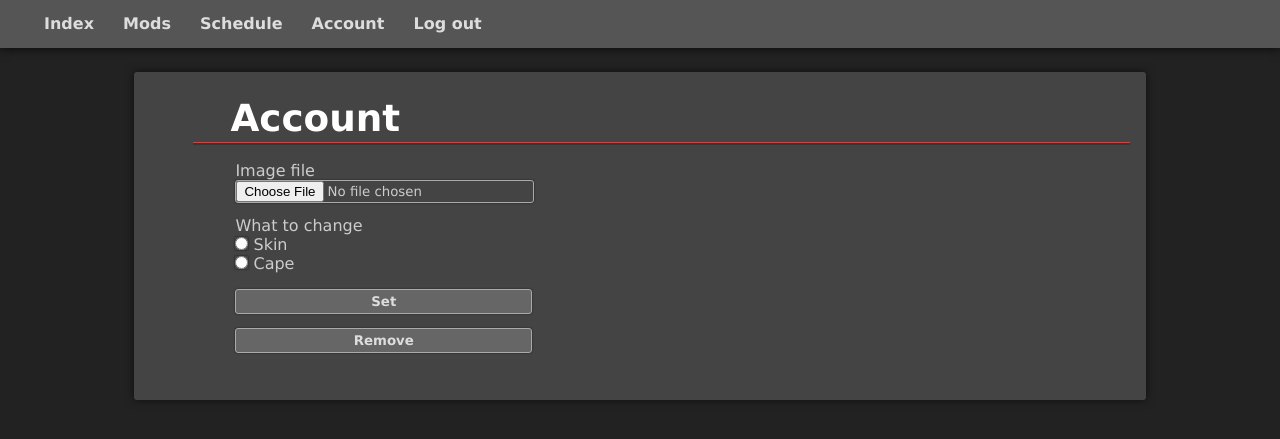
After one commit to cc-ru/ut2-site, a Flask app: page /account in a window 1280 px wide. The commit adds this page. Shown: the top 439 px of the page. Run offline with Flask 2, Linux system fonts and the light colour scheme; the visitor is signed in with stand-in values (Sample User, id 1); some libraries are stand-ins or nearby versions.

Commit message:
Add the account page

```diff
--- a/ut2_site/main.py
+++ b/ut2_site/main.py
@@ -1,8 +1,13 @@
 import hashlib
 
 from flask import Flask, g
-from wtforms import Form, StringField, PasswordField, validators
+from flask_uploads import UploadSet, configure_uploads, patch_request_class
+from flask_wtf import FlaskForm
+from flask_wtf.file import FileField, FileRequired, FileAllowed
 from pymongo import MongoClient
+from werkzeug.utils import secure_filename
+from wtforms import Form, StringField, PasswordField, validators, \
+    SubmitField, RadioField, ValidationError
 
 app = Flask(__name__)
 app.config.from_object(__name__)
@@ -10,20 +15,46 @@ app.config.from_object(__name__)
 app.config.update(dict(
     SECRET_KEY='_h{\x12\xa3\xce\xAdf\xa4H\x07\x9a\xa0\xea\n\xe0`\xec?+Q\x13\x17Hy\xafC#\x19\xcc\xc5MN',
     DB_URL='mongodb://127.0.0.1:27017',
-    SALT='\x14\x15\x99\x9b\xcf\xe7\xe1J\xda=dcM6\x1f\xc7\xb5\xe0\x80\x90\xd6\xed\x03\xa0\xd6\xfa\x99\x9d6r\x00\x02f\x00\xd3\x93\x10j\xb9$\x17%\xee\xe8C;\xf8\xba'
+    SALT=('\x14\x15\x99\x9b\xcf\xe7\xe1J\xda=dcM6\x1f\xc7\xb5\xe0\x80\x90\xd6'
+          '\xed\x03\xa0\xd6\xfa\x99\x9d6r\x00\x02f\x00\xd3\x93\x10j\xb9$\x17%'
+          '\xee\xe8C;\xf8\xba'),
+    UPLOAD_DIR='/tmp/imagedata/'
 ))
 
+patch_request_class(app, 32 * 1024)
 
-class RegisterForm(Form):
+png_images = UploadSet('pngimages', ('png',),
+                       lambda app: app.config['UPLOAD_DIR'])
+
+configure_uploads(app, (png_images,))
+
+
+class RegisterForm(FlaskForm):
     username = StringField('Username', [validators.Length(min=3, max=25)])
     password = PasswordField('Password', [validators.DataRequired()])
     confirm = PasswordField('Repeat password', [
         validators.EqualTo('password', 'Passwords must match')])
 
 
-class LoginForm(Form):
+class LoginForm(FlaskForm):
     username = StringField('Username', [validators.DataRequired()])
     password = PasswordField('Password', [validators.DataRequired()])
+
+
+class AccountForm(FlaskForm):
+    image = FileField('Image file', [FileAllowed(png_images,
+                                                  'Unsupported image type')])
+    subject = RadioField('What to change', [validators.DataRequired()],
+                         choices=[
+                             ('skin', 'Skin'),
+                             ('cape', 'Cape')
+                         ])
+    submit = SubmitField('Set')
+    delete = SubmitField('Remove')
+
+    def validate_image(form, field):
+        if form.submit.data and not field.data:
+            raise ValidationError("This field is required.")
 
 
 def get_db():
@@ -37,6 +68,14 @@ def hash_salt(username, password):
     return hashlib.sha512(hash_data.encode()).hexdigest()
 
 
+def set_skin(username, f):
+    pass
+
+
+def set_cape(username, f):
+    pass
+
+
 @app.teardown_appcontext
 def close_db(error):
     if hasattr(g, 'mongo_client'):
--- a/ut2_site/static/styles.css
+++ b/ut2_site/static/styles.css
@@ -198,6 +198,25 @@ input[type="submit"]:hover {
   color: #fff;
 }
 
+input[type="file"] {
+  display: block;
+}
+
+input[type="radio"] {
+  width: unset;
+  margin-bottom: 0;
+}
+
+ul.radio {
+  margin: 0;
+  margin-bottom: 1em;
+  padding-left: 0;
+}
+
+ul.radio {
+  list-style-type: none;
+}
+
 .form-errors {
   list-style-type: none;
   border-radius: 3px;
--- /dev/null
+++ b/ut2_site/templates/account.html
@@ -0,0 +1,13 @@
+{% from "util.html" import render_field %}
+{% extends "layout.html" %}
+{% block title %}Account{% endblock %}
+{% block content %}
+  <h1>Account</h1>
+  <form method="post" enctype="multipart/form-data">
+    {{ form.csrf_token }}
+    {{ render_field(form.image) }}
+    {{ render_field(form.subject, class="radio") }}
+    {{ form.submit()|safe }}
+    {{ form.delete()|safe }}
+  </form>
+{% endblock %}
--- a/ut2_site/templates/layout.html
+++ b/ut2_site/templates/layout.html
@@ -17,6 +17,7 @@
           <li><a href="{{ url_for('views.register') }}">Register</a></li>
           <li><a href="{{ url_for('views.login') }}">Log in</a></li>
         {% else %}
+          <li><a href="{{ url_for('views.account') }}">Account</a></li>
           <li><a href="{{ url_for('views.logout') }}">Log out</a></li>
         {% endif %}
       </ul>
--- a/ut2_site/templates/login.html
+++ b/ut2_site/templates/login.html
@@ -4,6 +4,7 @@
 {% block content %}
   <h1>Log in</h1>
   <form method="post">
+    {{ form.csrf_token }}
     {{ render_field(form.username) }}
     {{ render_field(form.password) }}
     <input type="submit" value="Log in" />
--- a/ut2_site/templates/register.html
+++ b/ut2_site/templates/register.html
@@ -4,6 +4,7 @@
 {% block content %}
   <h1>Register</h1>
   <form method="post">
+    {{ form.csrf_token }}
     {{ render_field(form.username) }}
     {{ render_field(form.password) }}
     {{ render_field(form.confirm) }}
--- a/ut2_site/templates/schedule.html
+++ b/ut2_site/templates/schedule.html
@@ -6,7 +6,8 @@
   <table>
     <tbody>
       {% with schedule = [
-          ("2017-04-14 00:00:00", "2017-04-14 12:00:00", "Hey")
+          ("2017-04-14 12:00:00", "2017-04-14 15:00:00", "The first day"),
+          ("2017-04-15 12:00:00", "2017-04-15 15:00:00", "The second day")
         ] -%}
         {% for start, end, action in schedule -%}
           <tr>
--- a/ut2_site/views.py
+++ b/ut2_site/views.py
@@ -1,7 +1,10 @@
+import os.path
+
 from flask import Blueprint, render_template, redirect, url_for, flash, \
     request, session
 
-from ut2_site.main import get_db, hash_salt, LoginForm, RegisterForm
+from ut2_site.main import get_db, hash_salt, LoginForm, RegisterForm, \
+    AccountForm, set_skin, set_cape
 
 mod = Blueprint('views', __name__)
 
@@ -25,8 +28,8 @@ def schedule():
 def register():
     if session.get('logged_in', False):
         return redirect(url_for('views.root'))
-    form = RegisterForm(request.form)
-    if request.method == 'POST' and form.validate():
+    form = RegisterForm()
+    if form.validate_on_submit():
         db = get_db()
         if db.users.find_one({'username': form.username.data.lower()}):
             flash('Such username is used', 'error')
@@ -46,8 +49,8 @@ def register():
 def login():
     if session.get('logged_in', False):
         return redirect(url_for('views.root'))
-    form = LoginForm(request.form)
-    if request.method == 'POST' and form.validate():
+    form = LoginForm()
+    if form.validate_on_submit():
         db = get_db()
         password = hash_salt(form.username.data, form.password.data)
         user = db.users.find_one({'username': form.username.data.lower(),
@@ -71,3 +74,27 @@ def logout():
         flash('Logged out!', 'ok')
         return redirect(url_for('views.root'))
     return redirect(url_for('views.root'))
+
+
+@mod.route('/account', methods=['GET', 'POST'])
+def account():
+    if not session.get('logged_in', False):
+        return redirect(url_for('views.root'))
+    form = AccountForm()
+    if form.validate_on_submit():
+        if form.delete.data:
+            if form.subject.data == 'skin':
+                set_skin(session['username'], None)
+                flash('Skin removed!', 'ok')
+            elif form.subject.data == 'cape':
+                set_cape(session['username'], None)
+                flash('Cape removed!', 'ok')
+        elif form.submit.data:
+            f = form.image.data
+            if form.subject.data == 'skin':
+                set_skin(session['username'], f)
+                flash('Skin set!', 'ok')
+            elif form.subject.data == 'cape':
+                set_cape(session['username'], f)
+                flash('Cape set!', 'ok')
+    return render_template('account.html', form=form)
```
Also changed, not shown: ut2_site/templates/mods.html (+11 -4 lines).
